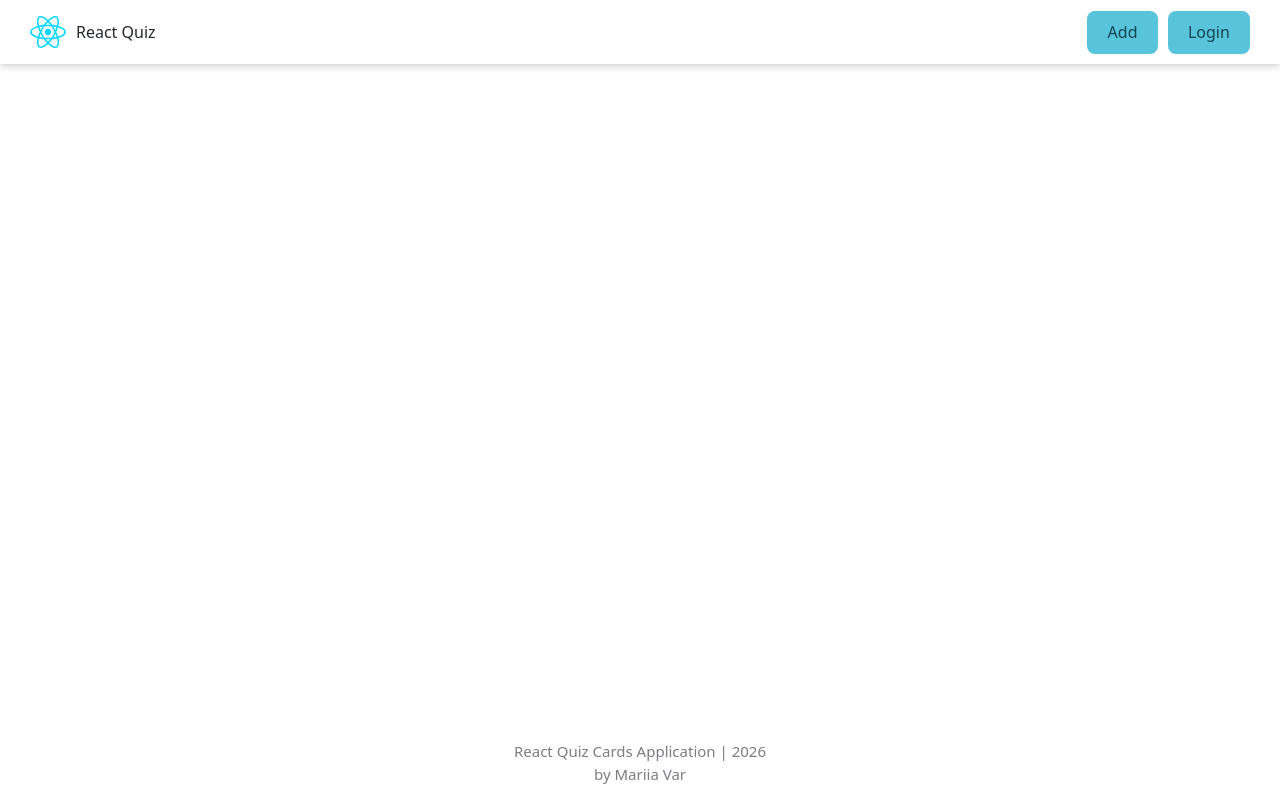
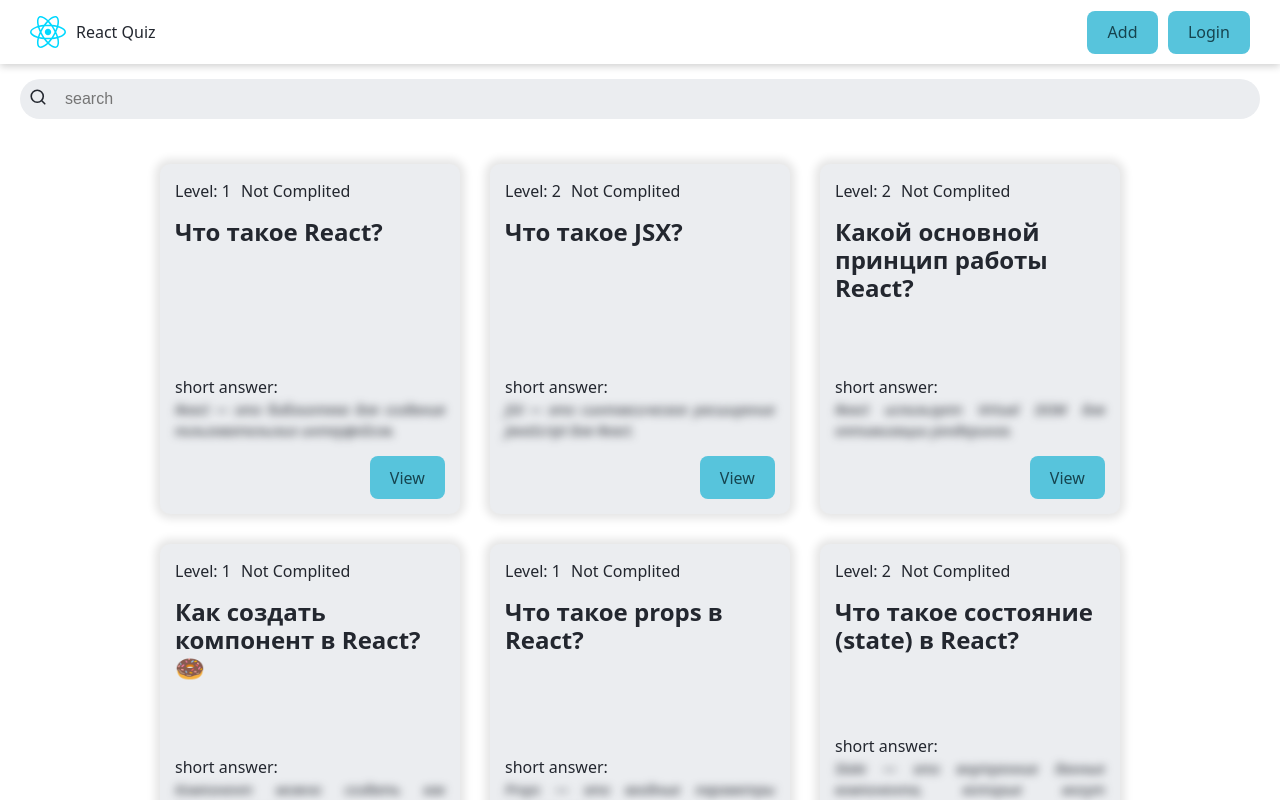
Before and after one commit to Mary-Varf/react-quiz, a React (Vite) app: page / in a window 1280 px wide. Built offline with nearby package versions, Linux system fonts and the light colour scheme; data requests are answered from the project's data file.

Commit message:
search input, home page styles

```diff
--- a/src/components/QuestionCardList/QuestionCardList.jsx
+++ b/src/components/QuestionCardList/QuestionCardList.jsx
@@ -1,15 +1,13 @@
-import {} from "react";
+import { memo } from "react";
 import cls from "./QuestionCardList.module.css";
 import { QuestionCard } from "../QuestionCard/QuestionCard";
 
-export const QuestionCardList = ({ cards }) => {
+export const QuestionCardList = memo(({ cards }) => {
   return (
     <div className={cls.cardName}>
-      {cards & (cards.length > 0)
-        ? cards.map((card, index) => {
-            return <QuestionCard key={index} card={card} />;
-          })
-        : ""}
+      {cards.map((card, index) => {
+        return <QuestionCard key={index} card={card} />;
+      })}
     </div>
   );
-};
+});
--- /dev/null
+++ b/src/components/SearchInput/SearchInput.jsx
@@ -0,0 +1,22 @@
+import { useId } from "react";
+import cls from "./SearchInput.module.css";
+import { SearchIcon } from "../icons";
+
+export const SearchInput = ({ value, onChange }) => {
+  const inputId = useId();
+  return (
+    <div className={cls.inputContainer}>
+      <label htmlFor={inputId}>
+        <SearchIcon className={cls.icon} />
+      </label>
+      <input
+        type="text"
+        value={value}
+        onChange={onChange}
+        id={inputId}
+        placeholder="search"
+        className={cls.input}
+      />
+    </div>
+  );
+};
--- /dev/null
+++ b/src/components/SearchInput/SearchInput.module.css
@@ -0,0 +1,22 @@
+.inputContainer {
+  width: 100%;
+  height: 40px;
+  border-radius: 20px;
+  background-color: var(--card-bg-color);
+  position: relative;
+}
+.icon {
+  position: absolute;
+  top: 10px;
+  left: 10px;
+}
+.input {
+  width: 100%;
+  height: 100%;
+  padding: 12px 12px 12px 45px;
+  border: none;
+  outline: none;
+  background: transparent;
+  font-size: 16px;
+  color: var(--text-color);
+}
--- /dev/null
+++ b/src/components/SearchInput/index.jsx
@@ -0,0 +1 @@
+export { SearchInput } from "./SearchInput";
--- /dev/null
+++ b/src/components/icons.jsx
@@ -0,0 +1,21 @@
+export const SearchIcon = (props) => {
+  return (
+    <svg
+      width="1em"
+      height="1em"
+      viewBox="0 0 20 20"
+      className="align-middle me-3 text-gray-30 shrink-0 group-betterhover:hover:text-gray-70"
+      {...props}
+    >
+      <path
+        d="M14.386 14.386l4.0877 4.0877-4.0877-4.0877c-2.9418 2.9419-7.7115 2.9419-10.6533 0-2.9419-2.9418-2.9419-7.7115 0-10.6533 2.9418-2.9419 7.7115-2.9419 10.6533 0 2.9419 2.9418 2.9419 7.7115 0 10.6533z"
+        stroke="currentColor"
+        fill="none"
+        strokeWidth="2"
+        fillRule="evenodd"
+        strokeLinecap="round"
+        strokeLinejoin="round"
+      ></path>
+    </svg>
+  );
+};
--- a/src/hooks/useFetch.js
+++ b/src/hooks/useFetch.js
@@ -13,10 +13,8 @@ export const useFetch = (callback) => {
       await delayFn();
 
       const response = await callback(arg);
-
       return response;
     } catch (e) {
-      console.log(e);
       setError(e.message);
       toast.error(e.message);
     } finally {
--- a/src/pages/HomePage/HomePage.jsx
+++ b/src/pages/HomePage/HomePage.jsx
@@ -1,31 +1,40 @@
-import { useState, useEffect } from "react";
+import { useState, useEffect, useRef } from "react";
 import cls from "./HomePage.module.css";
 import { API_URL } from "../../constants";
 import { QuestionCardList } from "../../components/QuestionCardList";
 import { Loader } from "../../components/Loader";
 import { useFetch } from "../../hooks/useFetch";
+import { SearchInput } from "../../components/SearchInput";
 
 export const HomePage = () => {
   const [questions, setQuestions] = useState([]);
+  const [searchValue, setSearchValue] = useState("");
+
   const [getQuestions, isLoading, error] = useFetch(async (url) => {
     const response = await fetch(`${API_URL}/${url}`);
     if (!response.ok) {
-      throw new Error(`Ошибка запроса: ${response.status}`);
+      throw new Error(`Error: ${response.status}`);
     }
-    const questions = await response.json();
-    setQuestions(questions);
-    return questions;
+    const cards = await response.json();
+    setQuestions(cards);
+    console.log(cards);
+    return cards;
   });
 
   useEffect(() => {
     getQuestions("react");
   }, []);
 
-  useEffect(() => {
-    console.log(error);
-  }, [error]);
+  const onSearchChangeHandler = (e) => {
+    setSearchValue(e.target.value);
+  };
+
   return (
     <>
+      <div className={cls.controlsContainer}>
+        <SearchInput value={searchValue} onChange={onSearchChangeHandler} />
+      </div>
+
       {isLoading && <Loader />}
       {error && <p>{error}</p>}
       <QuestionCardList cards={questions} />
--- a/src/pages/HomePage/HomePage.module.css
+++ b/src/pages/HomePage/HomePage.module.css
@@ -0,0 +1,10 @@
+.controlsContainer {
+  width: 100%;
+  min-width: 800px;
+  margin: 0 auto;
+  padding: 15px 0;
+  display: flex;
+  justify-content: center;
+  align-items: center;
+  gap: 10px;
+}
```
